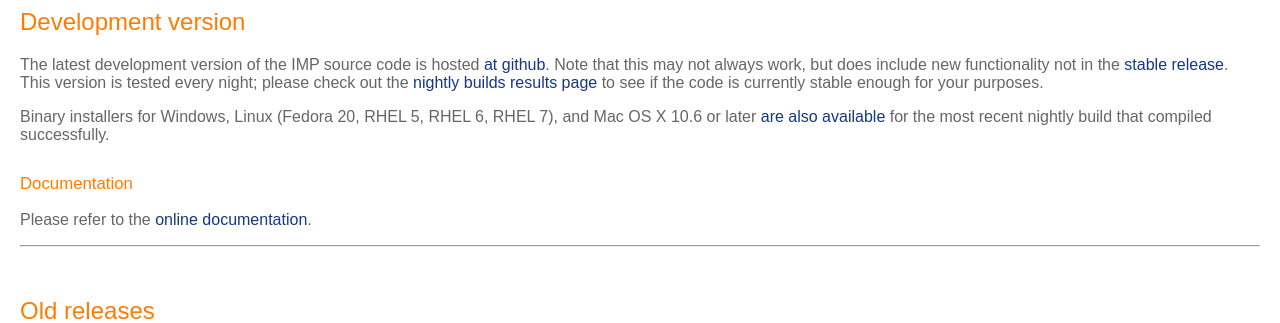
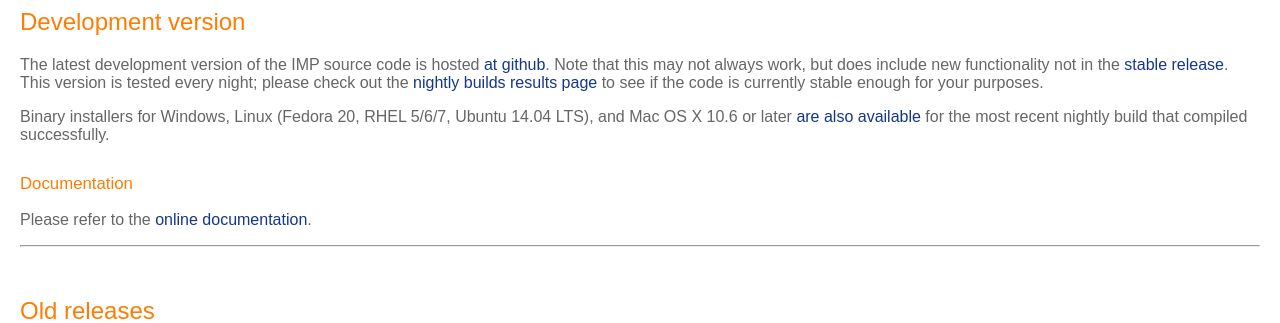
Before and after one commit to salilab/imp_website, a PHP site: page /download.php?TOPDIR=1 in a window 1280 px wide. Shown: the part 723-1046 px from the top of the page. Run offline with PHP 8.4, Linux system fonts and the light colour scheme.

Commit message:
Note that Ubuntu packages are available too now.

```diff
--- a/download.php
+++ b/download.php
@@ -57,8 +57,8 @@ version is tested every night; please check out the
 <a href="nightly/results/">nightly builds results
 page</a> to see if the code is currently stable enough for your purposes.</p>
 
-<p>Binary installers for Windows, Linux (Fedora 20, RHEL 5, RHEL 6, RHEL 7),
-and Mac OS X 10.6 or later
+<p>Binary installers for Windows, Linux (Fedora 20, RHEL 5/6/7,
+Ubuntu 14.04 LTS), and Mac OS X 10.6 or later
 <a href="nightly/download/">are also available</a>
 for the most recent nightly build that compiled successfully.</p>
 
```
